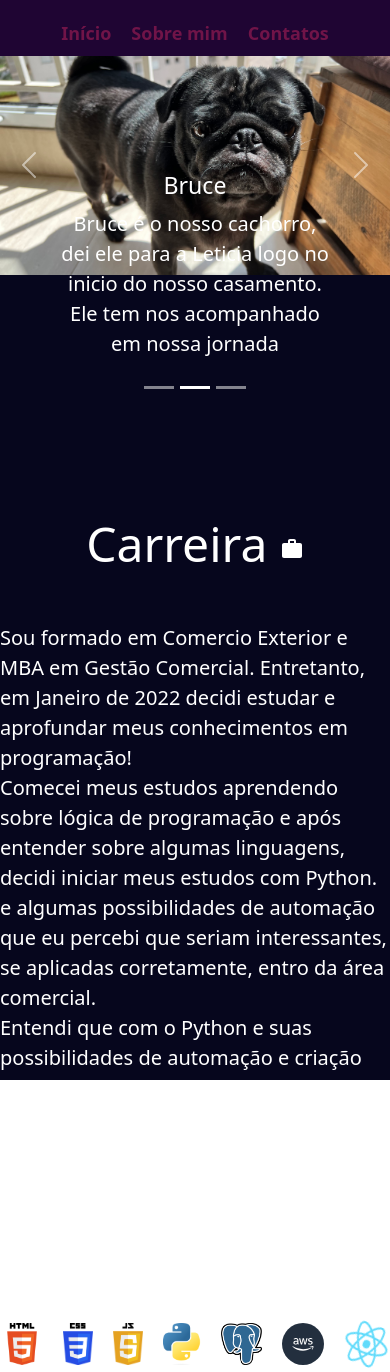
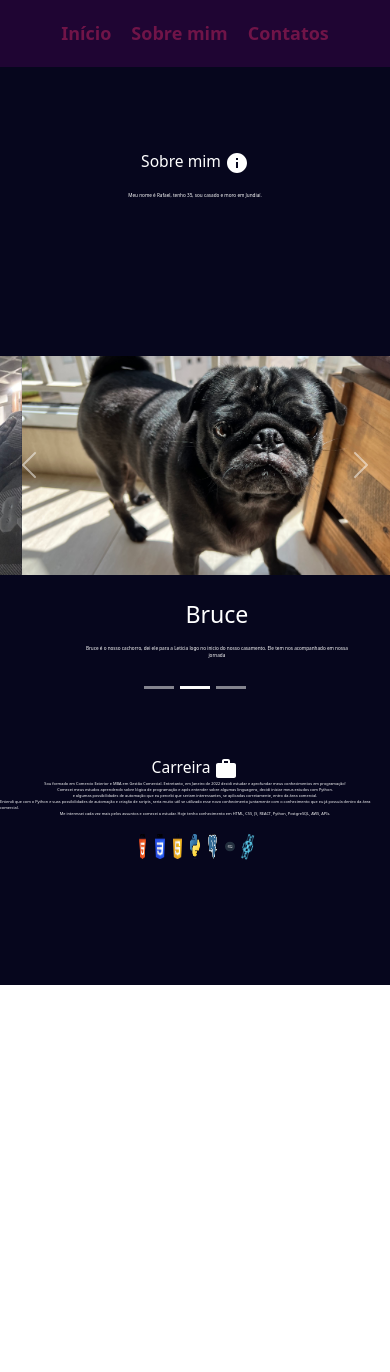
Before and after one commit to zigmons/my-page, a React (Create React App) app: page /about in a window 390 px wide. After the commit the page ends 985 px from the top, so only its background shows below. Built offline with nearby package versions, Linux system fonts and the light colour scheme.

Commit message:
Arrumado problemas de responsividade

```diff
--- a/src/components/About.css
+++ b/src/components/About.css
@@ -3,74 +3,63 @@
     flex-direction: column;
     align-items: center;
     justify-content: center;
-    height: 100vh;
     background-color: #06061d;
     color: white;
-    font-size: 24px;
-    height: 120vh;
+    font-size: 2vw;
   }
 
   .about h1 {
-font-size: 48px;
+    font-size: 4vw;
     margin-bottom: 0;
-margin-top: 500px;
-
+    margin-top: 10vh;
   }
 
   .about h2 {
-    font-size: 48px;
+    font-size: 4vw;
     margin-bottom: 0;
-    margin-top: 100px;
+    margin-top: 5vh;
   }
 
-.about p{
-    margin-top: 10px;
-    font-size: 20px
+  .about p {
+    margin-top: 2vh;
+    font-size: 1.2vw;
   }
 
-.about h2{
-    margin-top: 100px;
-    margin-bottom: 50px;
-}
-.carrer p{
+  .carrer p {
     margin: 0px;
     display: flex;
     flex-direction: column;
     align-items: center;
-    justify-content: center ;
-    font-size: 20px;
+    justify-content: center;
+    font-size: 1vw;
     object-fit: contain;
   }
 
-.carrer{
-    margin-bottom: 500px;
+  .carrer {
+    margin-bottom: 10vh;
   }
 
-.carrer img{
-    margin: 0 auto; /* Center the image horizontally */
-    display: block; /* Make sure the image is a block element */
-    max-width: 100%; /* Make the image scale down proportionally */
-    height: 5vh;
-    width: 50px;
-
+  .carrer img {
+    margin: 0 auto;
+    display: block;
+    max-width: 100%;
+    height: 3vh;
+    width: 30px;
   }
-
-
 
   .image-container {
     display: flex;
     justify-content: center;
     align-items: center;
-    height: 5vh;
-    margin-top: 10px;
+    height: 3vh;
+    margin-top: 2vh;
   }
 
   .image-container img {
-    margin: 0 10px;
-    height: 5vh;
-    width: 45px;
+    margin: 0 1vw;
+    height: 3vh;
+    width: 2.5vw;
   }
-
 
   .react-icon {
     animation: rotate 10s linear infinite;
--- a/src/components/Contact.css
+++ b/src/components/Contact.css
@@ -3,7 +3,7 @@
     flex-direction: column;
     align-items: center;
     justify-content: center;
-    height: 110vh;
+    min-height: 100vh;
     background-color: #06061d;
     color: white;
     font-size: 24px;
@@ -32,22 +32,21 @@ animation: rotate 0s linear infinite;
     }
   }
 
-
-
-
   .contact-container {
     display: flex;
     flex-direction: column;
     justify-content: center;
     align-items: center;
     margin-top: 2rem;
+    width: 80%;
   }
 
   form {
     display: flex;
     flex-direction: column;
     align-items: center;
-width: 80%;
+    width: 100%;
+    max-width: 500px;
   }
 
   label {
@@ -79,4 +78,11 @@ background-color: #4CAF50;
     color: #fff;
     font-size: 1rem;
     cursor: pointer;
+    transition: all 0.3s ease;
+    width: 100%;
+    max-width: 200px;
   }
+
+  button[type="submit"]:hover {
+    background-color: #3e8e41;
+  }
```
Lines whose indentation alone changed are shown as unchanged.
